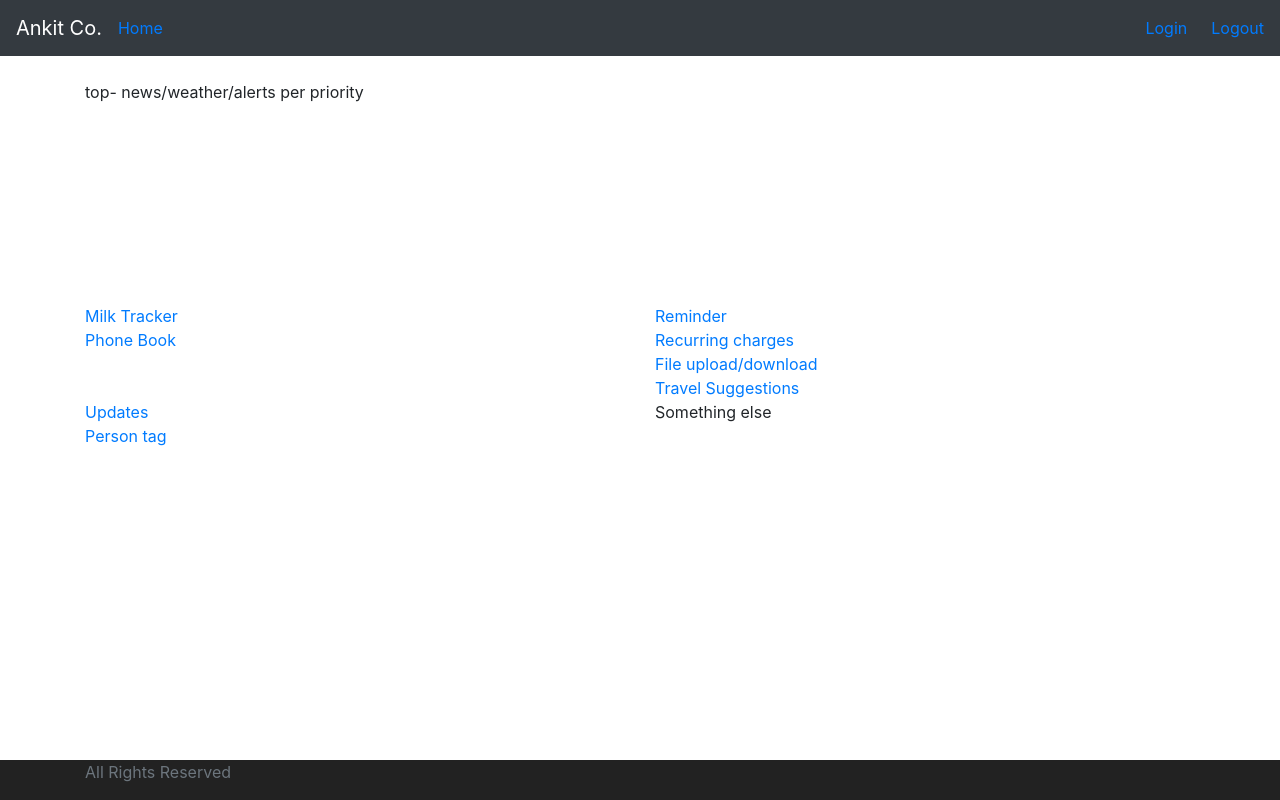
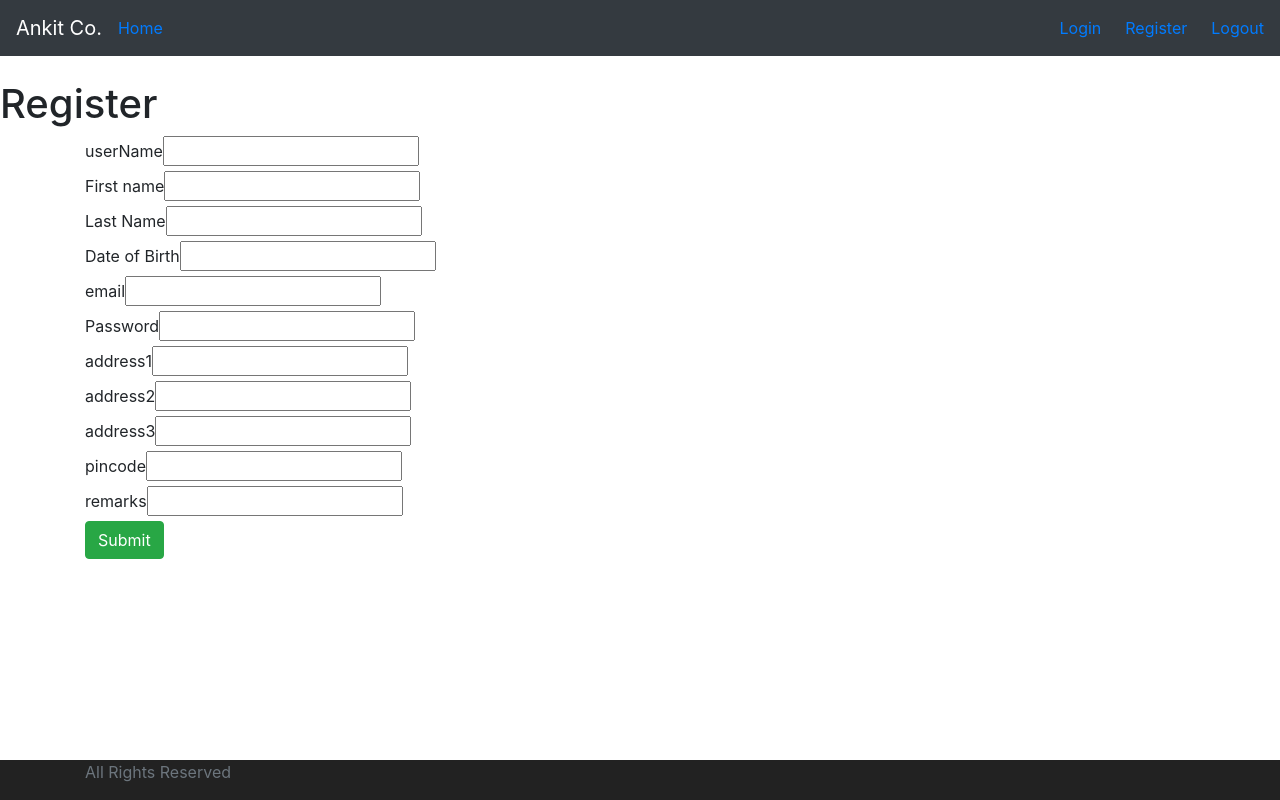
Before and after one commit to ankitdungarwal/home-App---frontend, an Angular app: page /register in a window 1280 px wide. Before the commit this address led to /. Built offline with nearby package versions, Linux system fonts and the light colour scheme.

Commit message:
register user implemented as a start point

```diff
--- a/src/app/app-routing.module.ts
+++ b/src/app/app-routing.module.ts
@@ -1,11 +1,13 @@
 import { NgModule } from '@angular/core';
 import { RouterModule, Routes } from '@angular/router';
 import { LoginComponent } from './login/login.component';
+import { RegisterComponent } from './register/register.component';
 import { WelcomeComponent } from './welcome/welcome.component';
 
 const routes: Routes = [
   { path: 'login', component: LoginComponent },
   { path: 'welcome', component: WelcomeComponent },
+  { path: 'register', component: RegisterComponent },
   //{ path: '**', component: PageNotFound}
 ];
 
--- a/src/app/header/header.component.html
+++ b/src/app/header/header.component.html
@@ -8,6 +8,7 @@
     <li class="nav-items mr-4">
       <a routerLink="/login" routerLinkActive="active">Login</a>
     </li>
+    <li class="nav-items mr-4"><a routerLink="/register">Register</a></li>
     <li class="nav-items"><a href="#">Logout</a></li>
   </ul>
 </header>
--- a/src/app/login/login.component.html
+++ b/src/app/login/login.component.html
@@ -1,5 +1,16 @@
-<label>UserName</label>
-<input type="text" name="username" />
-<label>Password</label>
-<input type="password" name="password" />
-<button type="submit">Submit</button>
+<h1>Login</h1>
+<div class="container">
+  <div class="alert alert-warning" *ngIf="isInvalid">{{ errorMessage }}</div>
+  <div>
+    <label for="username">UserName</label>
+    <input type="text" name="username" [(ngModel)]="username" />
+    <label for="password">Password</label>
+    <input type="password" name="password" [(ngModel)]="password" />
+    <input
+      type="submit"
+      name="submit"
+      class="btn btn-success"
+      (click)="checkValidation()"
+    />
+  </div>
+</div>
--- a/src/app/login/login.component.ts
+++ b/src/app/login/login.component.ts
@@ -1,5 +1,6 @@
 import { Component, OnInit } from '@angular/core';
 import { ActivatedRoute } from '@angular/router';
+import { HttpCallService } from '../service/http/http-call.service';
 
 @Component({
   selector: 'app-login',
@@ -7,7 +8,17 @@ import { ActivatedRoute } from '@angular/router';
   styleUrls: ['./login.component.css'],
 })
 export class LoginComponent implements OnInit {
-  constructor(private route: ActivatedRoute) {}
+  username: string = 'ankit';
+  password: string = '';
+  errorMessage: string = 'Invalid user input, Please try again';
+  isInvalid: boolean = false;
+
+  constructor(
+    private route: ActivatedRoute,
+    private authService: HttpCallService
+  ) {}
 
   ngOnInit(): void {}
+
+  checkValidation() {}
 }
--- /dev/null
+++ b/src/app/register/register.component.html
@@ -0,0 +1,50 @@
+<h1>Register</h1>
+<div class="container">
+  <div class="column">
+    <div>
+      <label for="userName">userName</label>
+      <input type="text" name="userName" [(ngModel)]="user.userName" />
+    </div>
+    <div>
+      <label for="firstName">First name</label>
+      <input type="text" name="firstName" [(ngModel)]="user.firstName" />
+    </div>
+    <div>
+      <label for="lastName">Last Name</label>
+      <input type="text" name="lastName" [(ngModel)]="user.lastName" />
+    </div>
+    <div>
+      <label for="dateOfBirth">Date of Birth</label>
+      <input type="text" name="dateOfBirth" [(ngModel)]="user.dateOfBirth" />
+    </div>
+    <div>
+      <label for="email">email</label>
+      <input type="text" name="email" [(ngModel)]="user.email" />
+    </div>
+    <div>
+      <label for="password">Password</label>
+      <input type="password" name="password" [(ngModel)]="user.password" />
+    </div>
+    <div>
+      <label for="address1">address1</label>
+      <input type="text" name="address1" [(ngModel)]="user.address1" />
+    </div>
+    <div>
+      <label for="address2">address2</label>
+      <input type="text" name="address2" [(ngModel)]="user.address2" />
+    </div>
+    <div>
+      <label for="address3">address3</label>
+      <input type="text" name="address3" [(ngModel)]="user.address3" />
+    </div>
+    <div>
+      <label for="pincode">pincode</label>
+      <input type="text" name="pincode" [(ngModel)]="user.pincode" />
+    </div>
+    <div>
+      <label for="remarks">remarks</label>
+      <input type="text" name="remarks" [(ngModel)]="user.remarks" />
+    </div>
+    <button class="btn btn-success" (click)="submit()">Submit</button>
+  </div>
+</div>
--- /dev/null
+++ b/src/app/register/register.component.ts
@@ -0,0 +1,51 @@
+import { Component, OnInit } from '@angular/core';
+import { HttpCallService } from '../service/http/http-call.service';
+
+@Component({
+  selector: 'app-register',
+  templateUrl: './register.component.html',
+  styleUrls: ['./register.component.css'],
+})
+export class RegisterComponent implements OnInit {
+  user = {} as Users;
+
+  constructor(private service: HttpCallService) {}
+
+  ngOnInit(): void {}
+
+  submit() {
+    console.log('inside submit method/function' + this.user);
+    //this.service.getAllUsers();
+    this.service.saveUserDetails(this.user);
+  }
+
+  consume() {
+    console.log('something got ' + this.user.userName);
+  }
+}
+
+export class Users {
+  constructor(
+    public id: number,
+    public userName: string,
+    public firstName: string,
+    public lastName: string,
+    public dateOfBirth: Date,
+    public email: string,
+    public password: string,
+    public address1: string,
+    public address2: string,
+    public address3: string,
+    public pincode: number,
+    public remarks: string,
+    public comments: string,
+    public col1: string,
+    public col2: string,
+    public col3: string,
+    public col4: string,
+    public col5: string,
+    public col6: string,
+    public col7: string,
+    public isAdmin: boolean
+  ) {}
+}
--- /dev/null
+++ b/src/app/service/http/http-call.service.ts
@@ -0,0 +1,38 @@
+import { HttpClient } from '@angular/common/http';
+import { Injectable } from '@angular/core';
+import { Observable, throwError } from 'rxjs';
+import { catchError, retry } from 'rxjs/operators';
+import { Users } from 'src/app/register/register.component';
+
+@Injectable({
+  providedIn: 'root',
+})
+export class HttpCallService {
+  constructor(private http: HttpClient) {}
+
+  // working fine to get all the users data; not using it as of now, will implement it later
+  getAllUsers() {
+    return this.http
+      .get<Users>('http://localhost:8080/users/all')
+      .subscribe((data) => {
+        console.log(data);
+      });
+  }
+
+  saveUserDetails(user: Users) {
+    console.log(user.firstName + ' inside service class');
+    return this.http
+      .post<Users>('http://localhost:8080/users/create', user)
+      .subscribe((data) => console.log(data));
+  }
+
+  checkLoginStatus(login: Login) {
+    return this.http
+      .post('http://localhost:8080/users/login', login)
+      .subscribe((data) => console.log('working'));
+  }
+}
+
+export class Login {
+  constructor(private username: string, private password: string) {}
+}
--- a/src/app/welcome/welcome.component.html
+++ b/src/app/welcome/welcome.component.html
@@ -1,4 +1,4 @@
-<div id="top" class="container">top- news/weather/alerts per priority</div>
+<!-- <div id="top" class="container">top- news/weather/alerts per priority</div>
 <div id="bottom" class="container">
   <div class="row row-cols-1 row-cols-sm-2 row-cols-md-3 g-3 rounded">
     <div class="col">
@@ -20,4 +20,4 @@
     <div class="col">Something else</div>
     <BR />
   </div>
-</div>
+</div> -->
```
Also changed, not shown: src/app/app.module.ts (+8 -7 lines), src/app/register/register.component.css (added), 2 other files (tests, documents, lock files or other folders).
